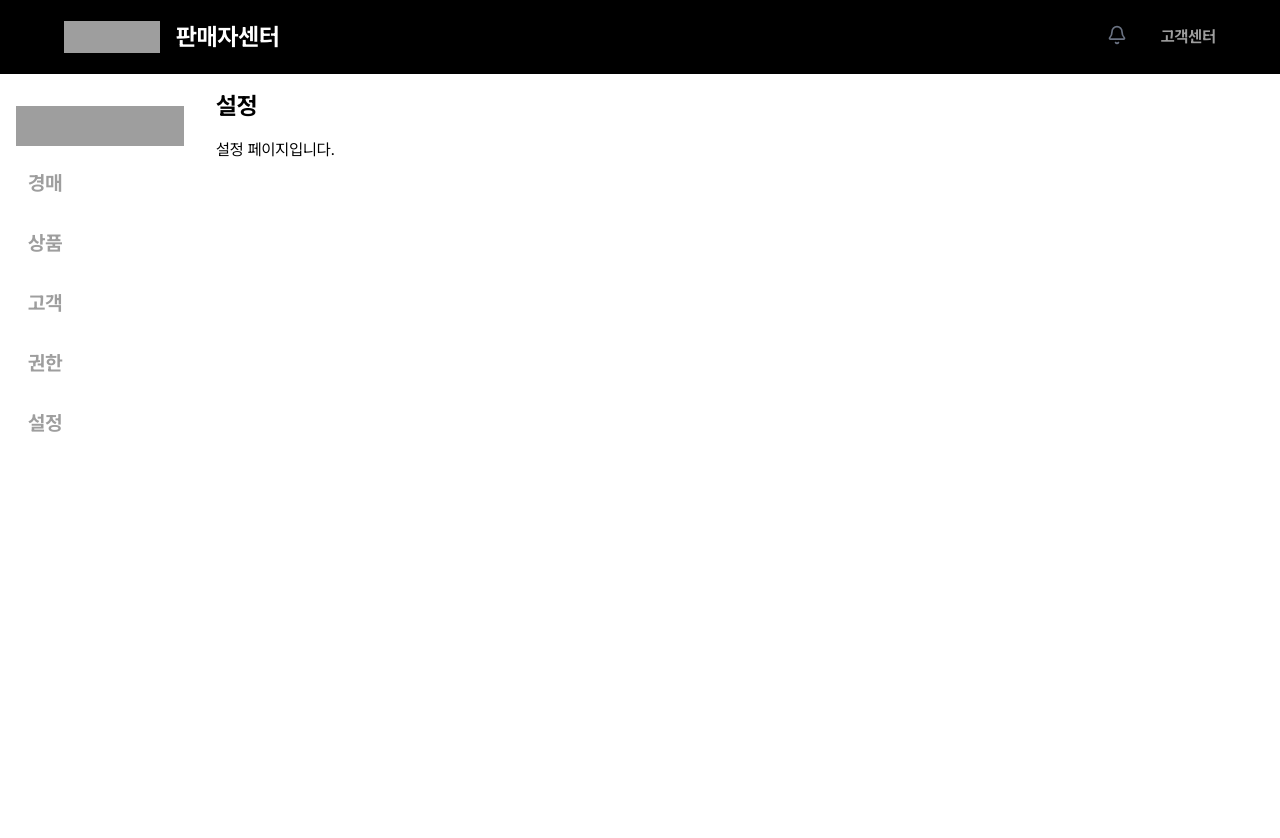
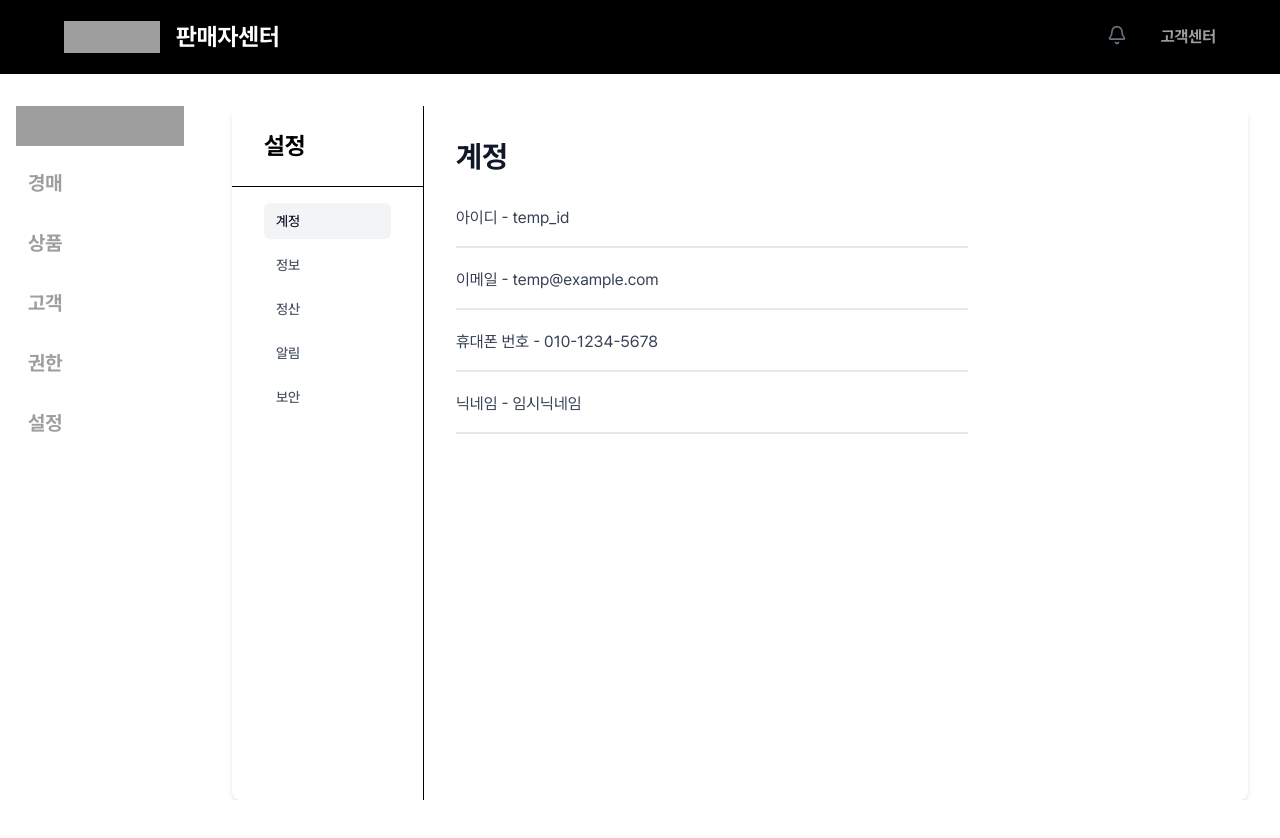
Before and after one commit to blaybus-highlight/Frontend, a Next.js app: page /backoffice/settings in a window 1280 px wide. Shown: the top 838 px of the page. Built offline with nearby package versions, Linux system fonts and the light colour scheme; grey boxes are pictures that could not be loaded.

Commit message:
settings 초기

```diff
--- a/src/app/(backoffice)/backoffice/settings/page.tsx
+++ b/src/app/(backoffice)/backoffice/settings/page.tsx
@@ -1,5 +1,65 @@
-import SettingsContent from "@/components/backoffice/settings/SettingsContent";
+// 파일 경로: app/backoffice/settings/page.tsx
+
+"use client";
+
+import { useState } from "react";
+import Link from "next/link";
 
 export default function SettingsPage() {
-	return <SettingsContent />;
+  const [activePage, setActivePage] = useState("계정");
+
+  return (
+    // layout의 main 태그 안을 채우는 콘텐츠 컨테이너
+    <div className="flex h-full bg-white m-4 rounded-lg shadow-md">
+
+      {/* 설정 페이지 전용 서브메뉴 (작은 사이드바) */}
+      <div className="w-48 border-r">
+        {/* [수정] 헤더와 왼쪽 정렬을 위해 좌우 패딩을 px-8로 늘립니다. */}
+        <div className="px-8 py-6 border-b">
+          <h1 className="text-2xl font-bold">설정</h1>
+        </div>
+
+        {/* [수정] 타이틀과 정렬을 맞추기 위해 좌우 패딩을 px-8로 늘립니다. */}
+        <nav className="flex flex-col px-8 py-4 gap-2">
+          {["계정", "정보", "정산", "알림", "보안"].map((page) => (
+            <Link
+              href={`/backoffice/settings/${page.toLowerCase()}`}
+              key={page}
+              className={`py-2 px-3 rounded-md text-sm font-medium ${
+                activePage === page
+                  ? "text-gray-900 bg-gray-100"
+                  : "text-gray-600 hover:bg-gray-100"
+              }`}
+              onClick={() => setActivePage(page)}
+            >
+              {page}
+            </Link>
+          ))}
+        </nav>
+      </div>
+
+      {/* 설정 페이지의 실제 콘텐츠 (계정 정보 등) */}
+      {/* [수정] 전체적인 여백을 p-8로 늘려 통일성 및 가독성 확보 */}
+      <div className="flex-1 p-8">
+        <div className="flex flex-col gap-8">
+          <h2 className="text-3xl font-bold text-gray-900">계정</h2>
+          <div className="w-full max-w-lg space-y-5">
+            <div className="pb-4 border-b-2 border-gray-200">
+              <p className="text-base text-gray-700">아이디 - temp_id</p>
+            </div>
+            <div className="pb-4 border-b-2 border-gray-200">
+              <p className="text-base text-gray-700">이메일 - temp@example.com</p>
+            </div>
+            <div className="pb-4 border-b-2 border-gray-200">
+              <p className="text-base text-gray-700">휴대폰 번호 - 010-1234-5678</p>
+            </div>
+            <div className="pb-4 border-b-2 border-gray-200">
+              <p className="text-base text-gray-700">닉네임 - 임시닉네임</p>
+            </div>
+          </div>
+        </div>
+      </div>
+
+    </div>
+  );
 }
```
